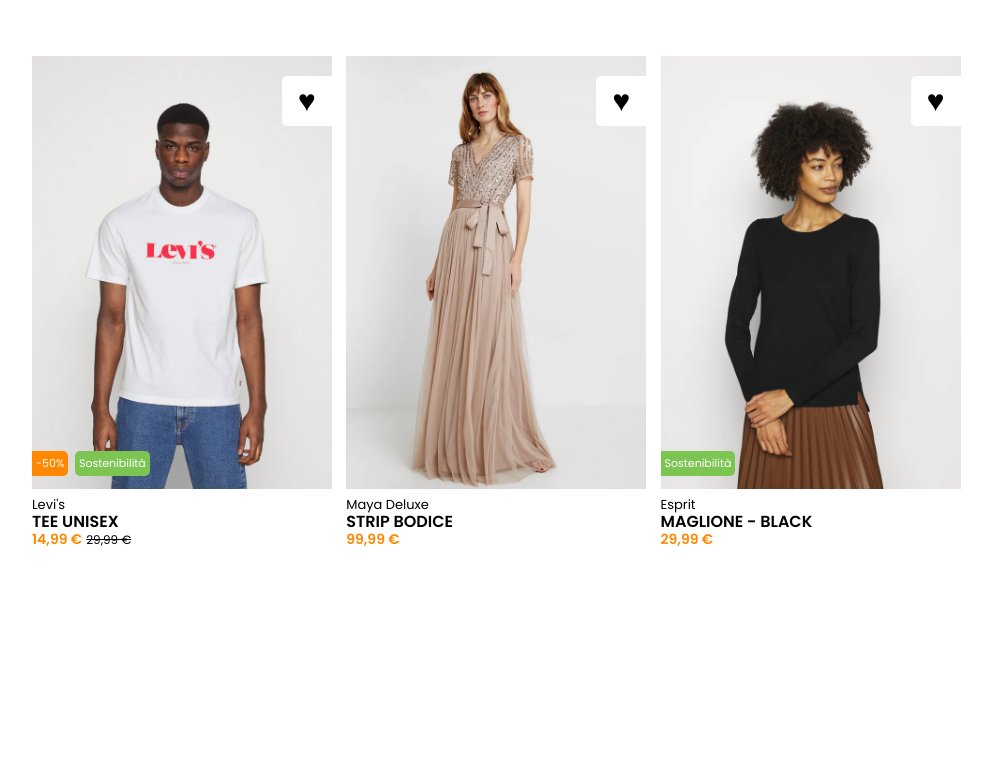
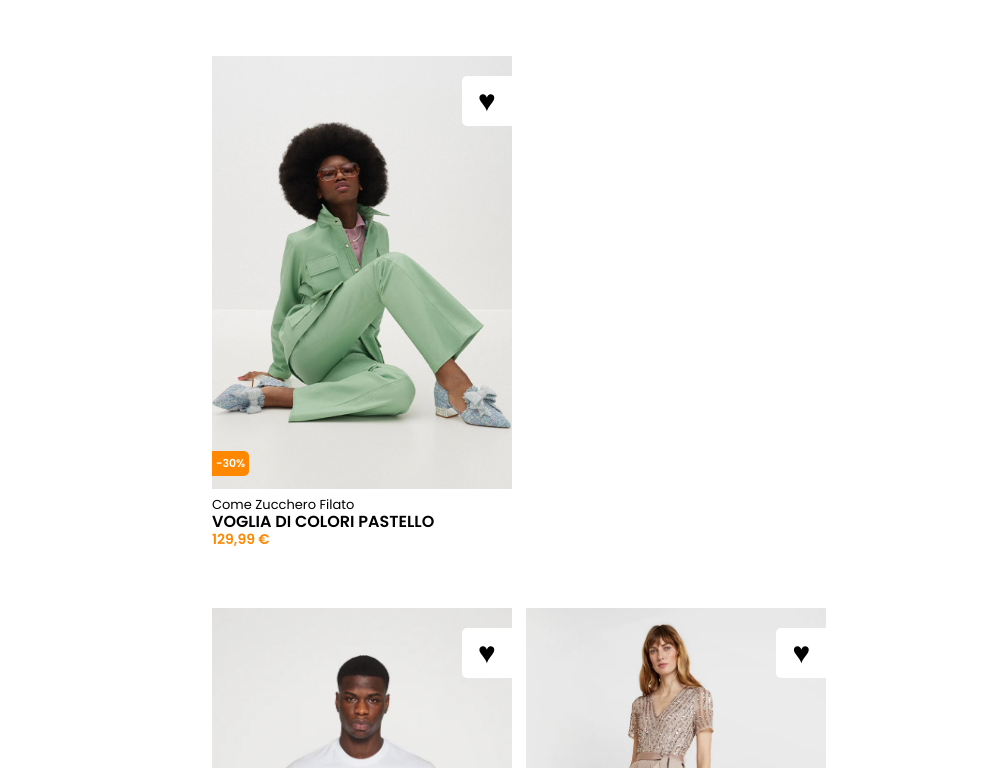
Before and after one commit to KSigma91/html-css-boolando, a plain HTML site: page index.html in a window 1280 px wide. Shown: the part 526-1294 px from the top of the page, without its empty margins (113-1105 px from the left). Before the commit the page ends 1104 px from the top, so only its background shows below. Drawn offline with Linux system fonts and the light colour scheme.

Commit message:
modifica larghezza contenuto

```diff
--- a/css/style.css
+++ b/css/style.css
@@ -7,7 +7,7 @@
 
 /* impostazioni generali */
 .container {
-    width: 1000px;
+    width: 50%;
     margin: auto;
 }
 
@@ -38,6 +38,7 @@
     border-radius: 0 5px 5px 0;
     bottom: 20px;
     left: 0;
+    font-weight: 600;
 }
 
 .product .label.eco {
@@ -45,11 +46,13 @@
     border-radius: 5px;
     bottom: 20px;
     left: 43px;
+    font-weight: 600;
 }
 
 .product #eco {
     position: absolute;
     font-size: 11px;
+    font-weight: 600;
     color: white;
     padding: 4px;
     background: rgb(125, 197, 83);
```
